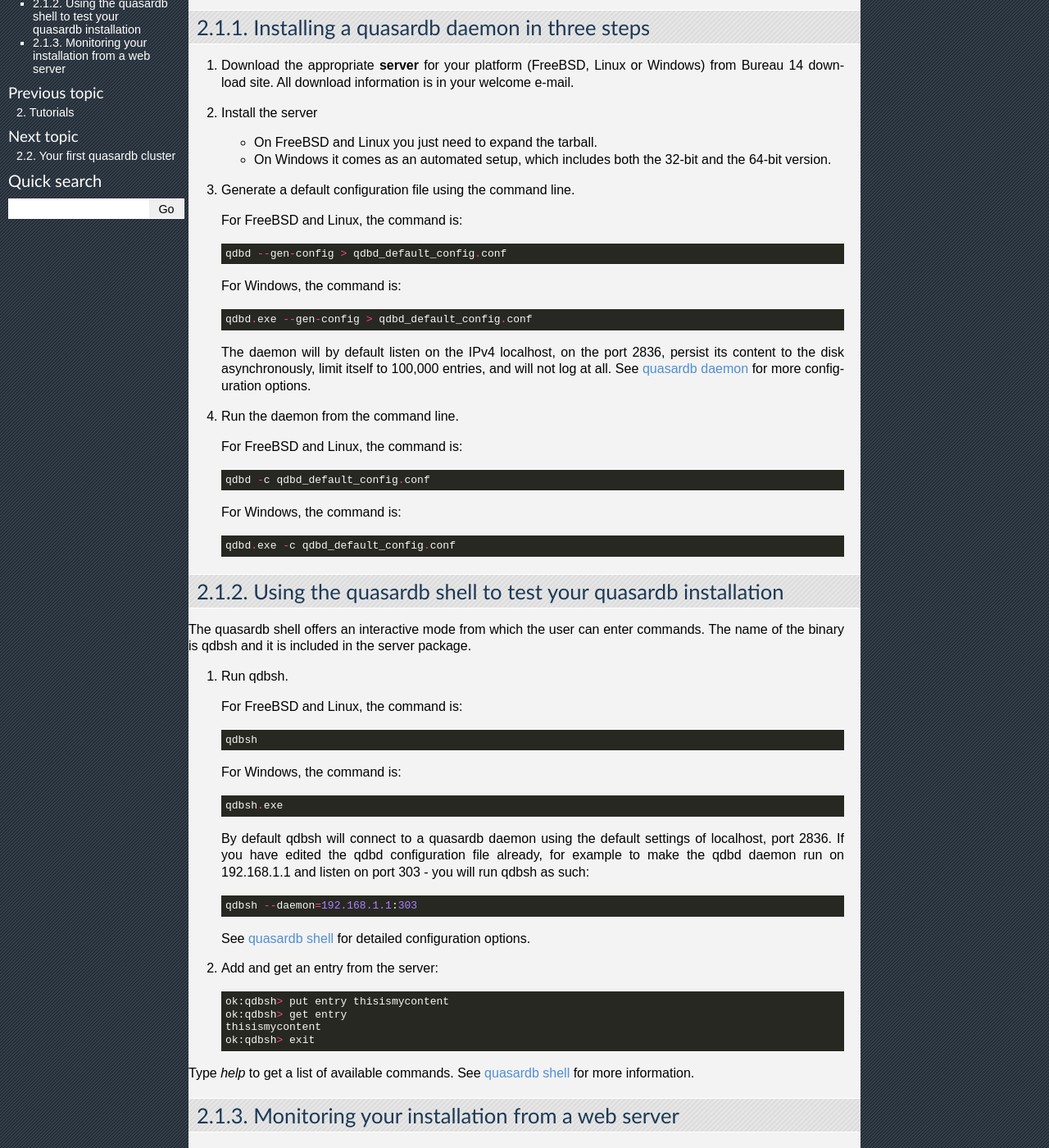
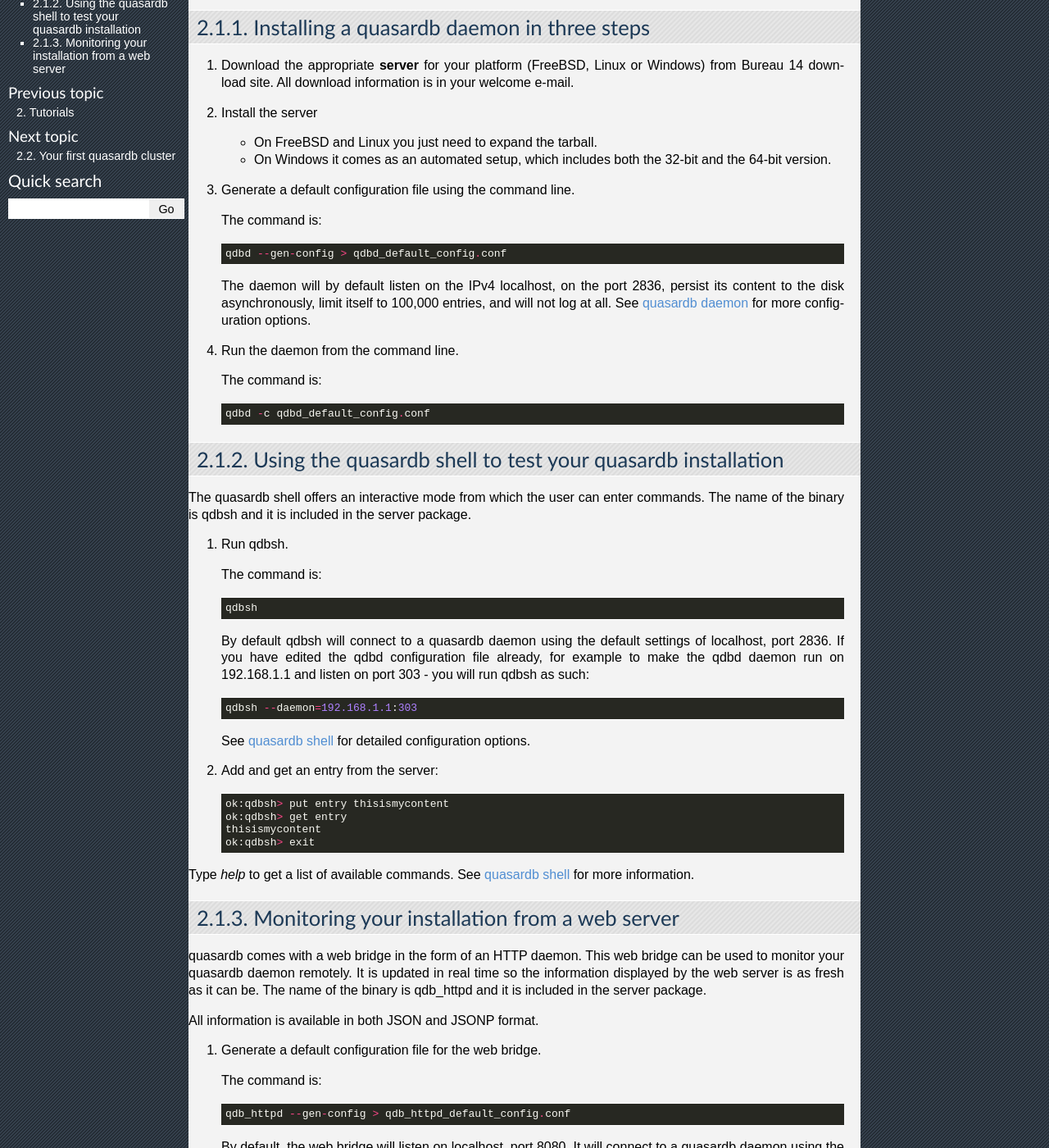
Before and after one commit to iltommi/qdb-documentation, a Sphinx documentation site: the page built from source/tutorials/tut_quick.rst, in a window 1280 px wide and 1400 px high, scrolled down 278 px. Shown: the whole window at 82% size. Built offline with Sphinx 7.4.7, drawn with Linux system fonts in a browser that asks for light colours; pages that are not in the unit, such as notebooks, are missing from menus; some of the changed text lies outside the part shown.

Commit message:
Remove unique OS commands since Windows will handle tacking on the .exe.

```diff
--- a/source/tutorials/tut_quick.rst
+++ b/source/tutorials/tut_quick.rst
@@ -20,25 +20,18 @@ Installing a quasardb daemon in three steps
 
 #. Generate a default configuration file using the command line.
 
-   For FreeBSD and Linux, the command is::
+   The command is::
 
        qdbd --gen-config > qdbd_default_config.conf
-
-   For Windows, the command is::
-
-       qdbd.exe --gen-config > qdbd_default_config.conf
 
    The daemon will by default listen on the IPv4 localhost, on the port 2836, persist its content to the disk asynchronously, limit itself to 100,000 entries, and will not log at all. See :doc:`../reference/qdbd` for more configuration options.
 
 #. Run the daemon from the command line.
 
-   For FreeBSD and Linux, the command is::
+   The command is::
 
        qdbd -c qdbd_default_config.conf
 
-   For Windows, the command is::
-
-       qdbd.exe -c qdbd_default_config.conf
 
 Using the quasardb shell to test your quasardb installation
 ===========================================================
@@ -47,13 +40,9 @@ The quasardb shell offers an interactive mode from which the user can enter comm
 
 #. Run qdbsh.
 
-   For FreeBSD and Linux, the command is::
+   The command is::
 
        qdbsh
-
-   For Windows, the command is::
-
-       qdbsh.exe
 
    By default qdbsh will connect to a quasardb daemon using the default settings of localhost, port 2836. If you have edited the qdbd configuration file already, for example to make the qdbd daemon run on 192.168.1.1 and listen on port 303 - you will run qdbsh as such::
 
@@ -79,25 +68,17 @@ All information is available in both JSON and JSONP format.
 
 #. Generate a default configuration file for the web bridge.
 
-   For FreeBSD and Linux, the command is::
+   The command is::
 
        qdb_httpd --gen-config > qdb_httpd_default_config.conf
-
-   For Windows, the command is::
-
-       qdb_httpd.exe --gen-config > qdb_httpd_default_config.conf
 
    By default, the web bridge will listen on localhost, port 8080. It will connect to a quasardb daemon using the default settings of localhost, port 2836. See :doc:`../reference/qdb_httpd` for detailed configuration options.
 
 #. Run the web bridge.
 
-   For FreeBSD and Linux, the command is::
+   The command is::
 
        qdb_httpd -c qdb_httpd_default_config.conf
-
-   For Windows, the command is::
-
-       qdb_httpd.exe -c qdb_httpd_default_config.conf
 
 #. Test it from a browser
 
```
